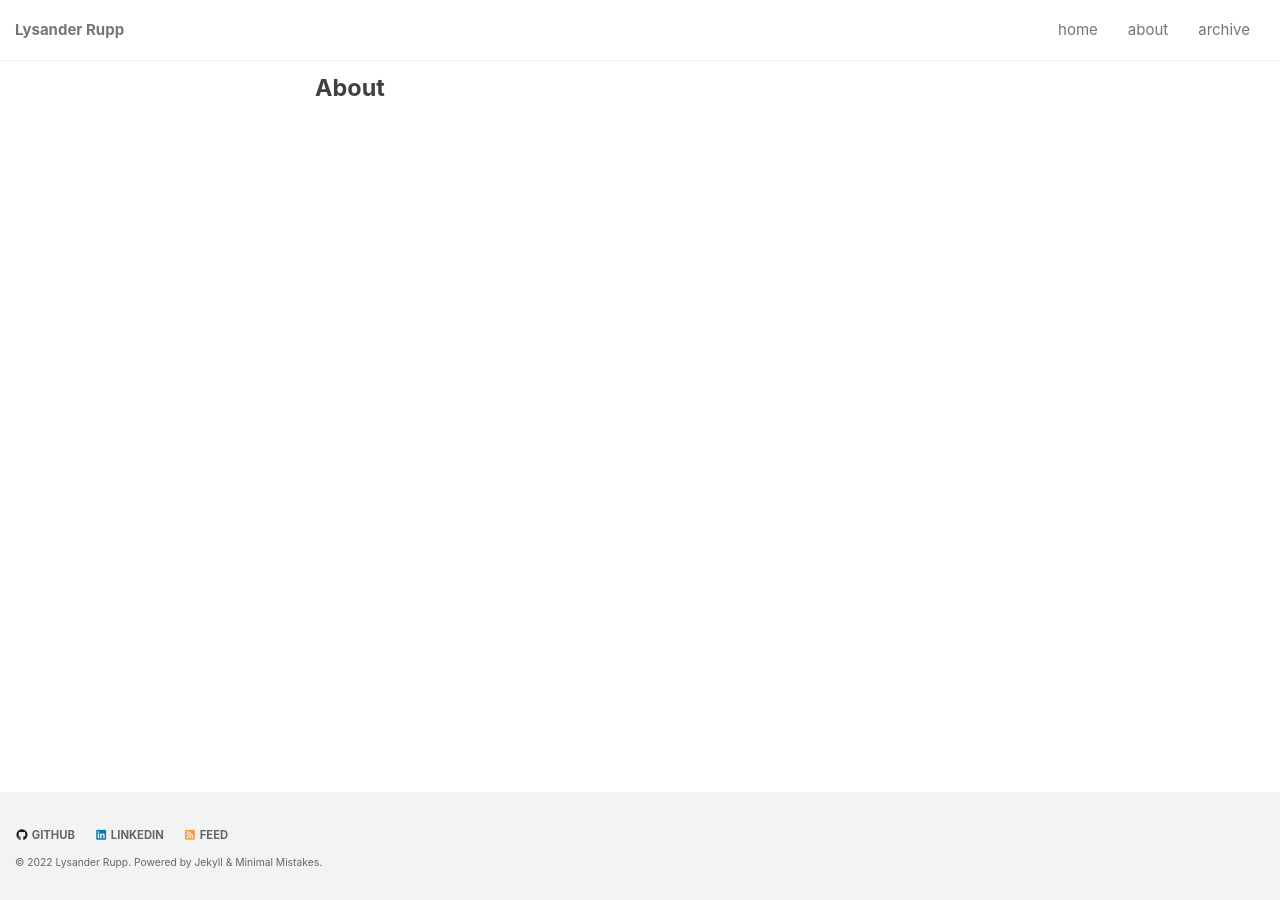
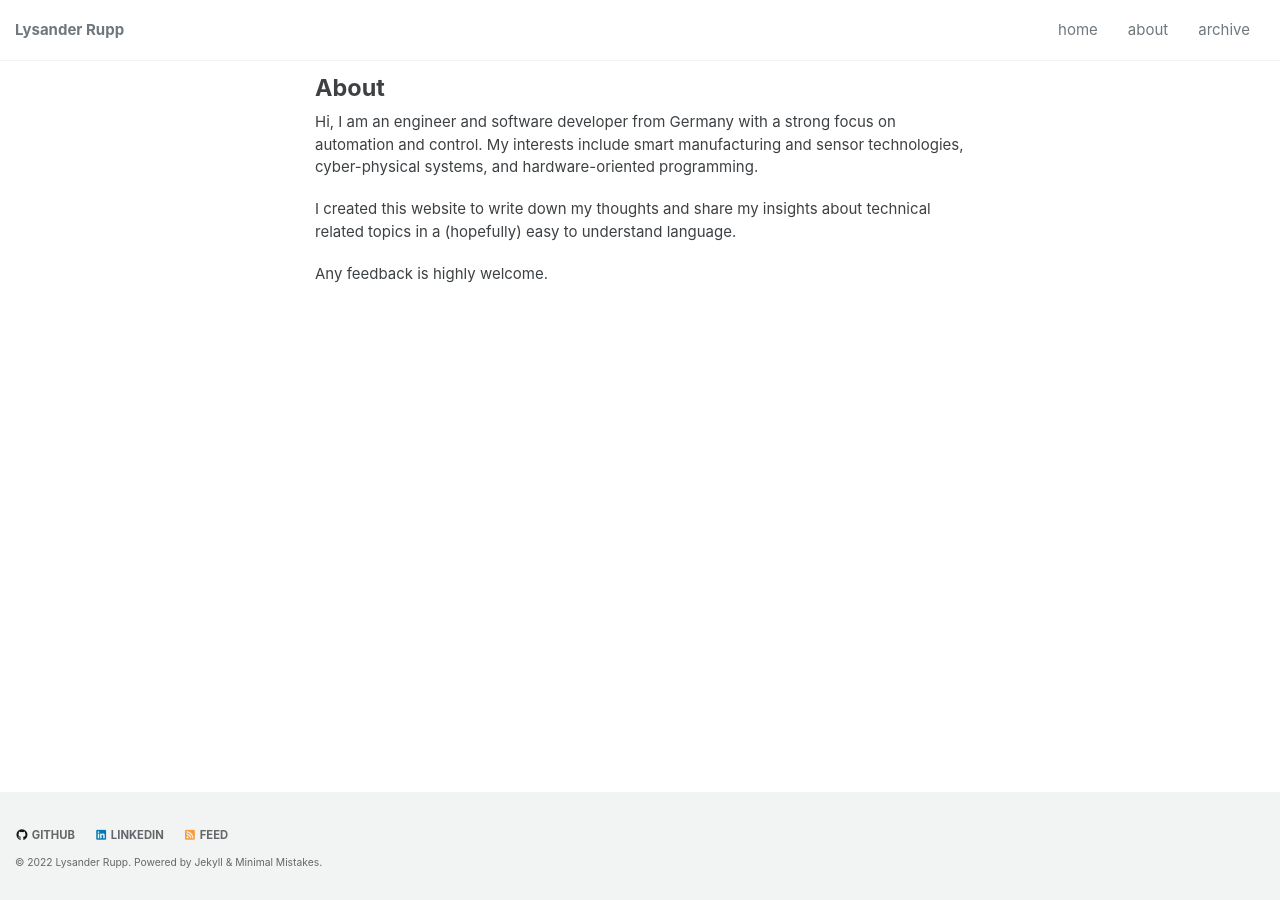
Before and after one commit to rlysander/rlysander.github.io, a Jekyll site: the page built from _pages/about.md, in a window 1280 px wide. Built offline with Jekyll 4.4.1, drawn with Linux system fonts in a browser that asks for light colours; cached includes are drawn as plain includes; our own code applies the rules of GitHub Pages for plain Markdown files.

Commit message:
Add content to about page

```diff
--- a/_pages/about.md
+++ b/_pages/about.md
@@ -4,3 +4,9 @@ permalink: /about
 ---
 
 # About
+
+Hi, I am an engineer and software developer from Germany with a strong focus on automation and control. My interests include smart manufacturing and sensor technologies, cyber-physical systems, and hardware-oriented programming.
+
+I created this website to write down my thoughts and share my insights about technical related topics in a (hopefully) easy to understand language.
+
+Any feedback is highly welcome.
```
